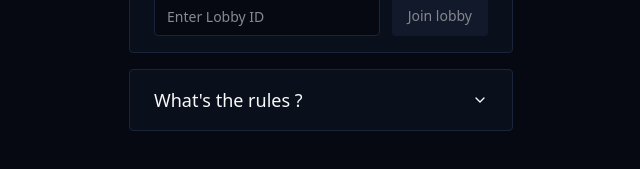
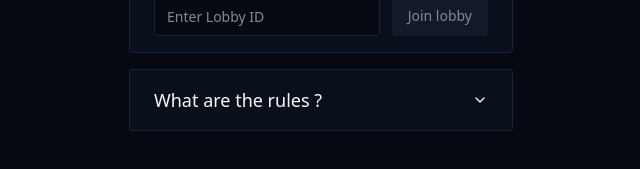
Before and after one commit to WilliamBanas/DeathRoll, a Next.js app in the folder deathroll/: page / in a window 1280 px wide. Shown: the part 253-422 px from the top of the page, without its empty margins (319-959 px from the left). Built offline with nearby package versions, Linux system fonts and the light colour scheme; no server answers.

Commit message:
rulessection fixed

```diff
--- a/deathroll/src/app/page.tsx
+++ b/deathroll/src/app/page.tsx
@@ -115,7 +115,7 @@ const Home: React.FC = () => {
 				<div className="bg-card border rounded w-full px-6 h-fit">
 					<Accordion type="single" collapsible>
 						<AccordionItem value="item-1">
-							<AccordionTrigger className="text-lg">What's the rules ?</AccordionTrigger>
+							<AccordionTrigger className="text-lg">What are the rules ?</AccordionTrigger>
 							<AccordionContent className="text-lg">
 								Each player rolls a random number between two values. The first
 								player to play has to roll a number between 1 and a value set by
```
